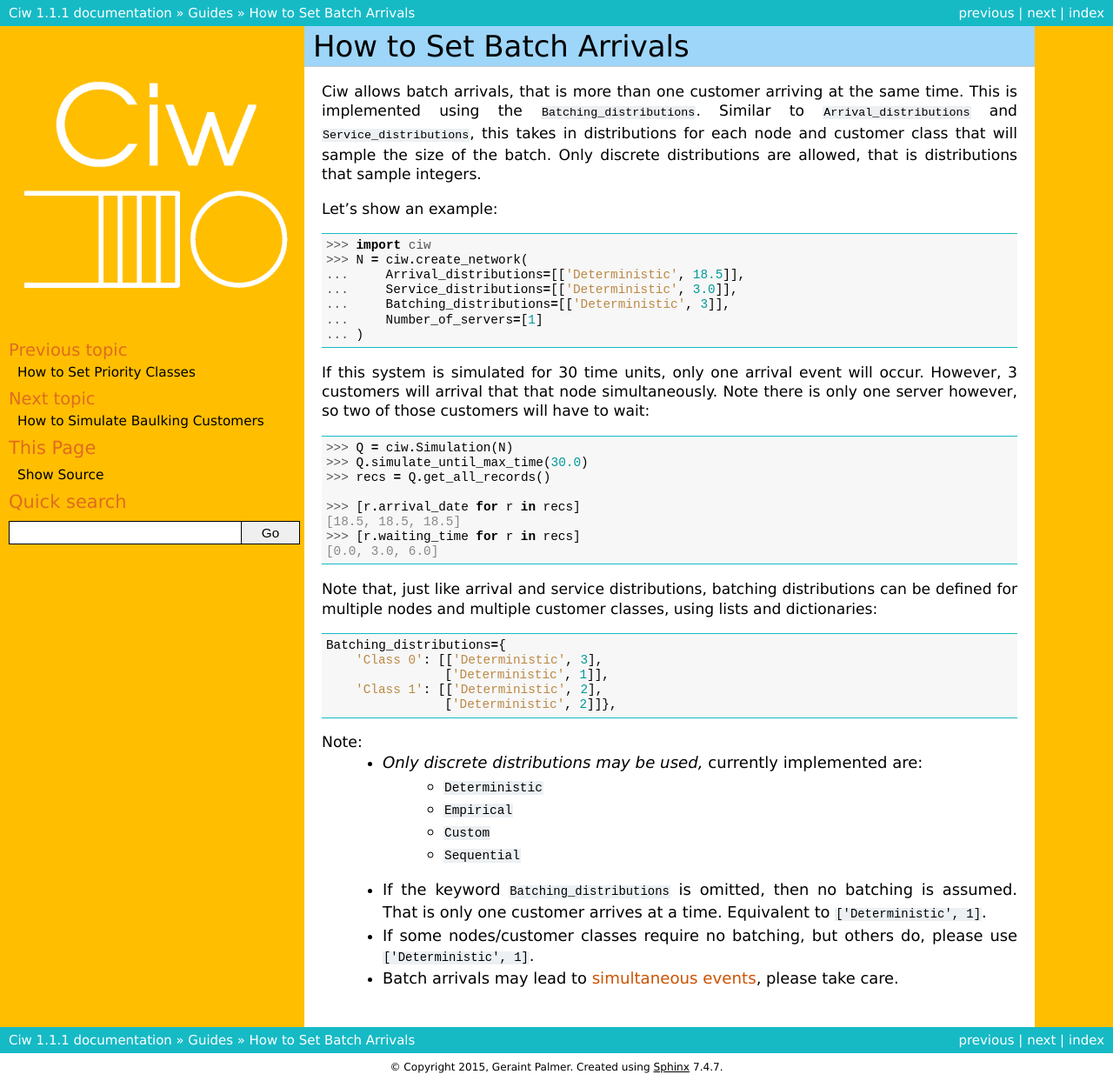
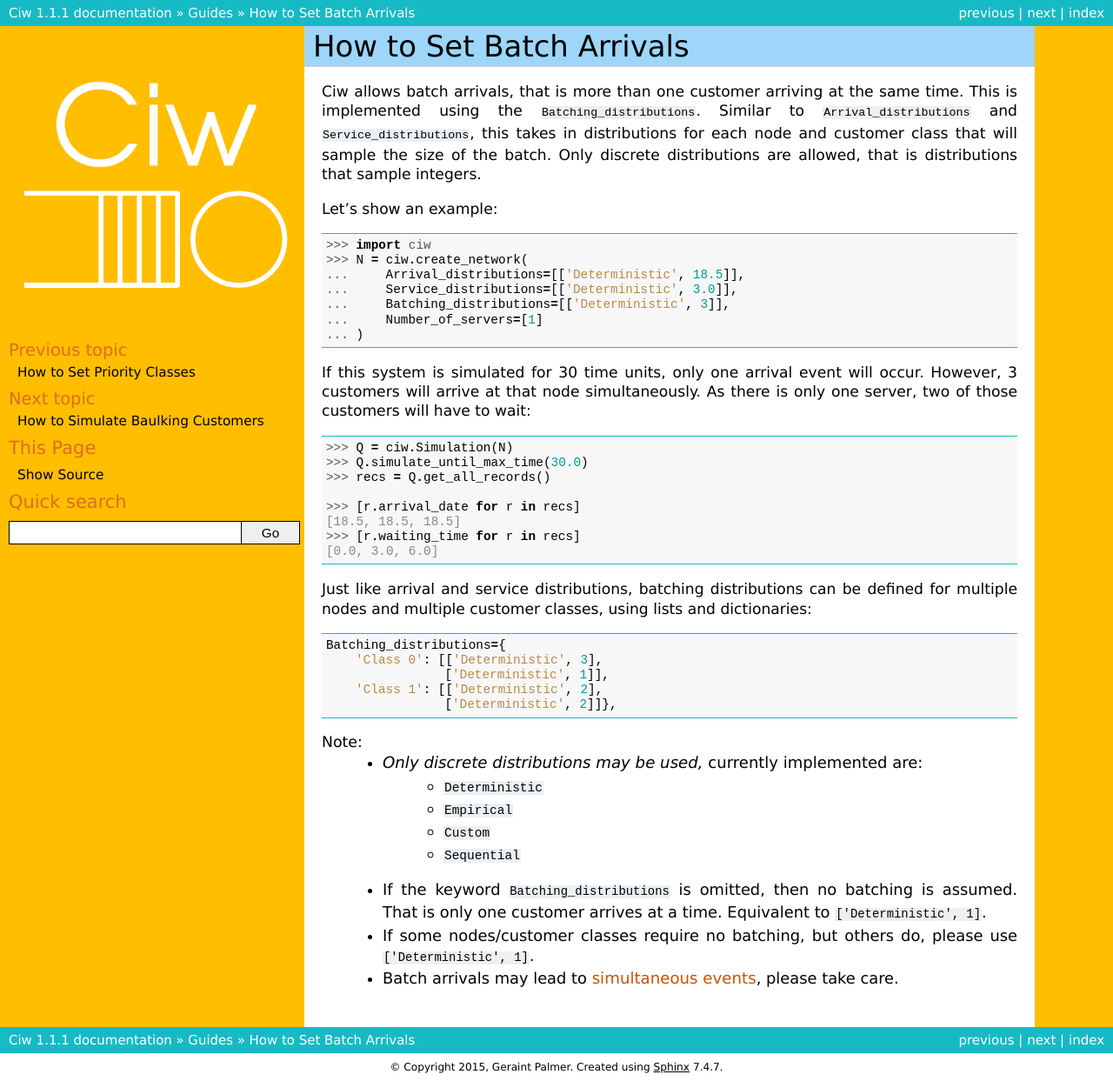
Before and after one commit to CiwPython/Ciw, a Sphinx documentation site: the page built from docs/Guides/batching.rst, in a window 1280 px wide. Shown: the whole page at 87% size. Built offline with Sphinx 7.4.7, drawn with Linux system fonts in a browser that asks for light colours.

Commit message:
Fix typo batch docs; less 'note's

```diff
--- a/docs/Guides/batching.rst
+++ b/docs/Guides/batching.rst
@@ -20,8 +20,8 @@ Let's show an example::
     ... )
 
 If this system is simulated for 30 time units, only one arrival event will occur.
-However, 3 customers will arrival that that node simultaneously.
-Note there is only one server however, so two of those customers will have to wait::
+However, 3 customers will arrive at that node simultaneously.
+As there is only one server, two of those customers will have to wait::
 
     >>> Q = ciw.Simulation(N)
     >>> Q.simulate_until_max_time(30.0)
@@ -32,7 +32,7 @@ Note there is only one server however, so two of those customers will have to wa
     >>> [r.waiting_time for r in recs]
     [0.0, 3.0, 6.0]
 
-Note that, just like arrival and service distributions, batching distributions can be defined for multiple nodes and multiple customer classes, using lists and dictionaries::
+Just like arrival and service distributions, batching distributions can be defined for multiple nodes and multiple customer classes, using lists and dictionaries::
 
     Batching_distributions={
         'Class 0': [['Deterministic', 3],
```
